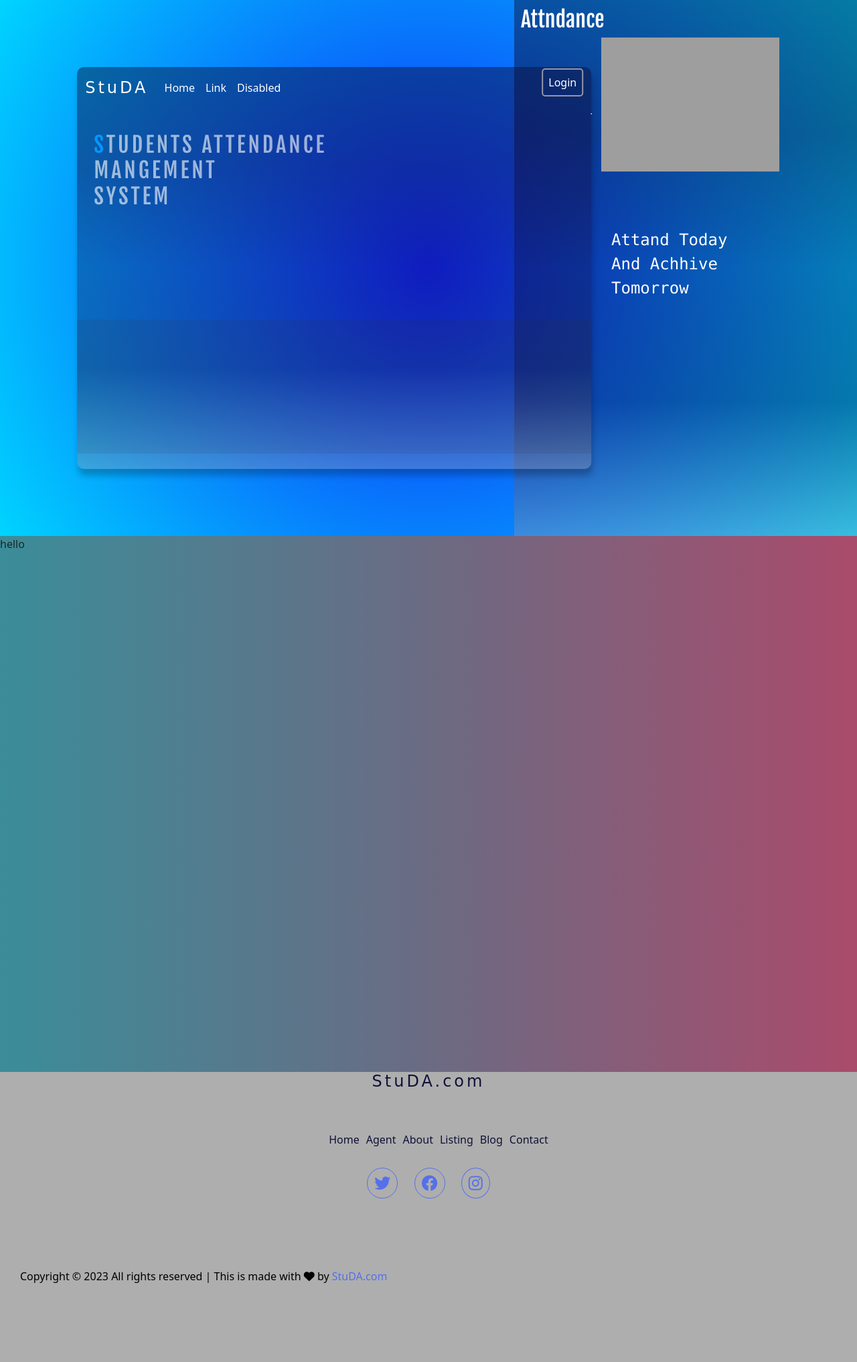
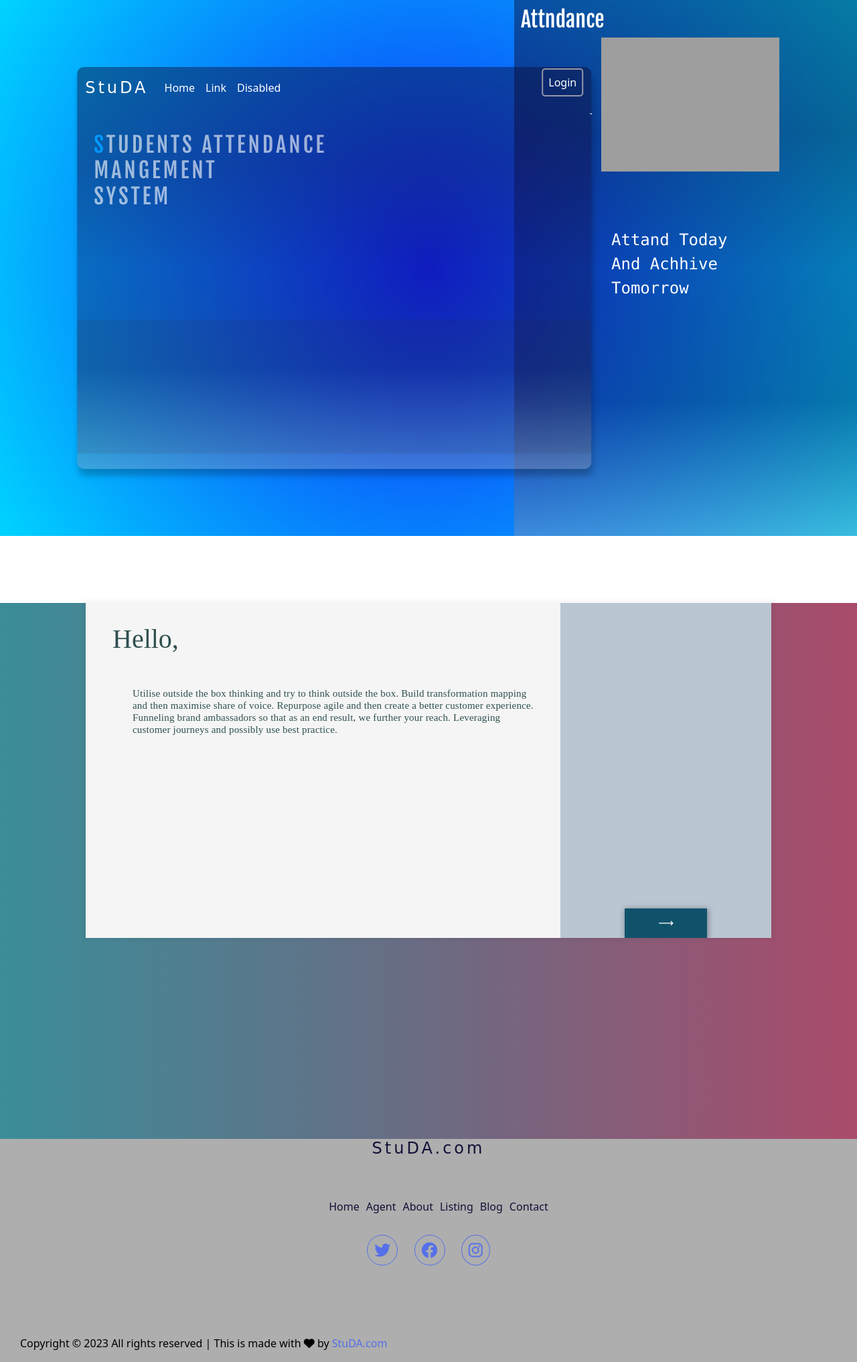
Before and after one commit to diedrone07/Studa-the-student-attandance, a PHP site: page / in a window 1280 px wide. Shown: the whole page at 67% size. Before the commit the page ends 1915 px from the top, so only its background shows below. Run offline with PHP 8.4, Linux system fonts and the light colour scheme; some libraries are stand-ins or nearby versions; some web fonts are replaced; grey boxes are pictures that could not be loaded.

Commit message:
second commit

```diff
--- a/css/home.css
+++ b/css/home.css
@@ -272,6 +272,99 @@ h4 {
 
 /* main_________________________________________________ */
 
+
+
+.main_first {
+    background: #536475;
+    font-family: serif;
+  }
+  .main_first p {
+    line-height: 1.2;
+    letter-spacing: 0.2px;
+    font-size: 15px;
+  }
+
+  .main-box-container {
+    margin: 100px auto;
+    width: 80%;
+    height: 500px;
+    display: flex;
+    align-items: stretch;
+    box-shadow: 0 0 3px 5px rgba(0, 0, 0, 0.03);
+  }
+  .main-box-container.right-open .box1-content {
+    flex: 0;
+    padding: 0;
+    opacity: 0;
+  }
+  .main-box-container.right-open .box1-side {
+    flex: 0;
+  }
+  .main-box-container.right-open .box2-side {
+    flex: 2;
+  }
+  .main-box-container.right-open .box2-content-about{
+    flex: 4;
+    padding: 30px 40px;
+    opacity: 1;
+  }
+
+  .box1-content,
+  .box1-side,
+  .box2-content-about,
+  .box2-side {
+    transition: all 0.3s ease-out;
+    color: darkslategray;
+    overflow: hidden;
+  }
+
+  .box1-side,
+  .box2-side {
+    display: flex;
+    justify-content: center;
+    align-items: flex-end;
+  }
+
+  .box1-content {
+    background: whitesmoke;
+    flex: 4;
+    padding: 30px 40px;
+  }
+
+  .box1-side {
+    background: #bac6d2;
+    flex: 2;
+  }
+
+  .box2-side {
+    background: #a6bdbd;
+    flex: 0;
+  }
+
+  .box2-content-about{
+    background: whitesmoke;
+    flex: 0;
+  }
+
+  button {
+    background: #11526b;
+    padding: 10px 50px;
+    border-radius: 5px;
+    border: none;
+    box-shadow: 1px 1px 8px 1px rgba(0, 0, 0, 0.32);
+    color: white;
+    margin: 30px 0;
+  }
+
+
+
+
+
+
+
+
+
+
 #main {
     background-image: url("C:/Users/bsara/OneDrive/Pictures/20382896.jpg");
     background-position: center;
@@ -302,6 +395,8 @@ h4 {
 
 
 }
+
+
 
 .about_up {
     background: radial-gradient(greenyellow, greenyellow, greenyellow, #008000bd, green, green);
--- a/index.php
+++ b/index.php
@@ -8,6 +8,7 @@
     <title>Document</title>
     <link rel="stylesheet" href="./css/home.css">
     <link rel="stylesheet" href="./css/main.css">
+    <script src="./js/about.js" defer></script>
 
     <!-- Boot strap links-->
     <link href="https://cdn.jsdelivr.net/npm/bootstrap@5.3.0-alpha2/dist/css/bootstrap.min.css" rel="stylesheet"
@@ -110,7 +111,25 @@
 
  <main>
     <div class="main_first">
-        hello
+
+
+
+    <div class="main-box-container">
+        <div class="box1-content about-content">
+          <h1>Hello,</h1>
+          <p>Utilise outside the box thinking and try to think outside the box. Build transformation mapping and then maximise share of voice. Repurpose agile and then create a better customer experience. Funneling brand ambassadors so that as an end result, we further your reach. Leveraging customer journeys and possibly use best practice.</p>
+        </div>
+        <div class="box1-side">
+          <button class="right-button buttoon">⟶</button>
+        </div>
+        <div class="box2-side">
+          <button class="left-button buttoon">⟵</button>
+        </div>
+        <div class="box2-content-about about-content">
+          <h1>Good Bye,</h1>
+          <p>Leveraging growth hacking while remembering to think outside the box. Engage agile and above all, be CMSable. Generate innovation yet disrupt the balance. Leading cloud computing with the aim to be CMSable. Lead core competencies with a goal to be on brand. Create brand pillars in order to get buy in.</p>
+        </div>
+      </div>
     </div>
 
  </main>
--- /dev/null
+++ b/js/about.js
@@ -0,0 +1,7 @@
+const container_about = document.querySelector('.main-box-container');
+const contents = document.querySelectorAll('.about-content');
+const buttons = document.querySelectorAll('.buttoon');
+
+buttons.forEach( button => button.addEventListener('click', function() {
+    container_about.classList.toggle('right-open');
+}));
--- a/take.php
+++ b/take.php
@@ -47,7 +47,11 @@
   <script src="js/bootstrap.min.js"></script>
   <!-- Custom styles for this template -->
     <link href="navbar-fixed-top.css" rel="stylesheet">
-
+  <script>
+    var numberOfDays = <?php echo $node->getDays(); ?>;
+    var class_id = <?php echo $class_id;?>;
+    var teacher_id = <?php echo $teacher_id; ?>;
+  </script>
   <script src="js/take.js"></script>
  </head>
  <body>
```
Also changed, not shown: login.php (+4 -16 lines), ran/na.css (added, +81 -0 lines), ran/na.html (added, +30 -0 lines), ran/na.js (added, +7 -0 lines), 1 other file.
